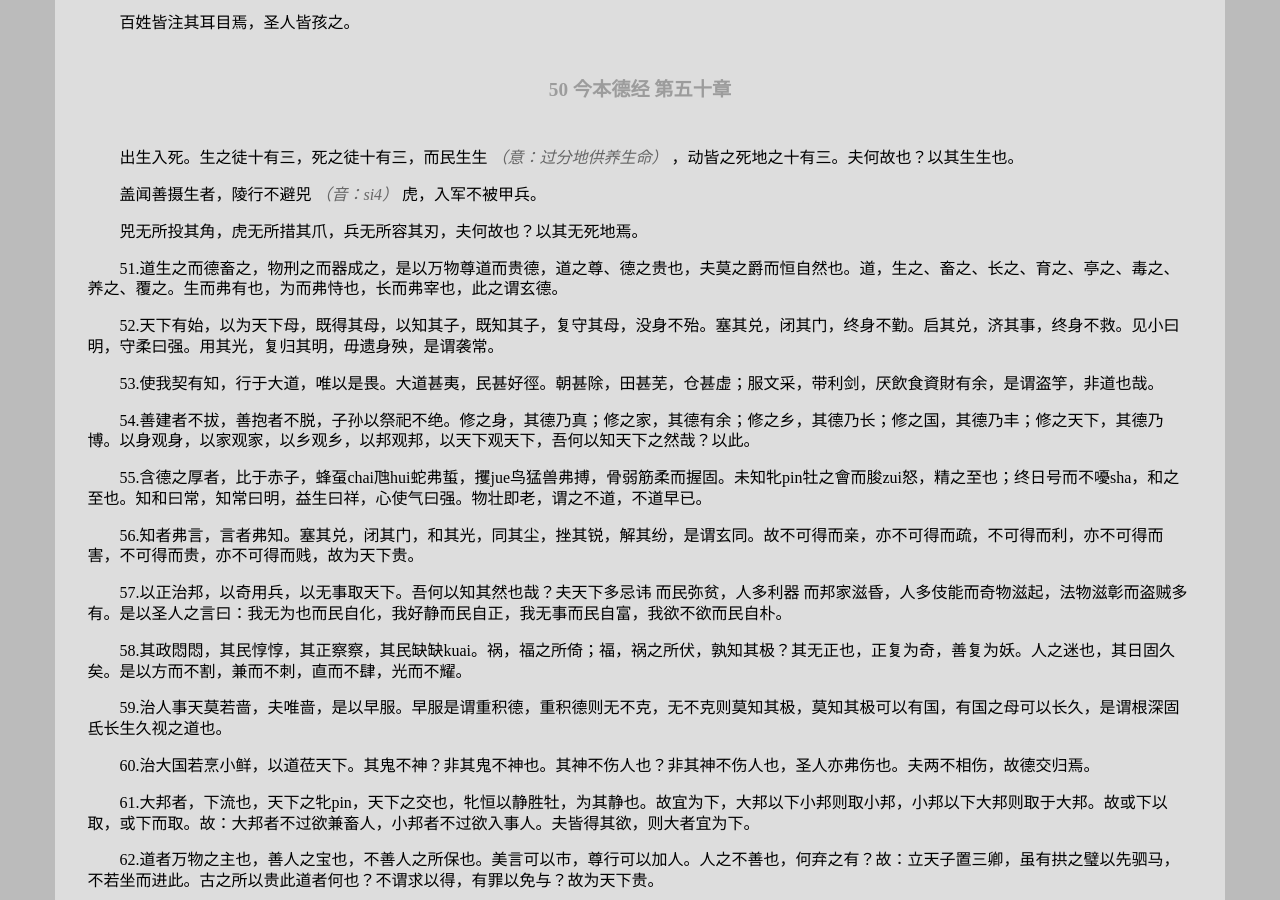
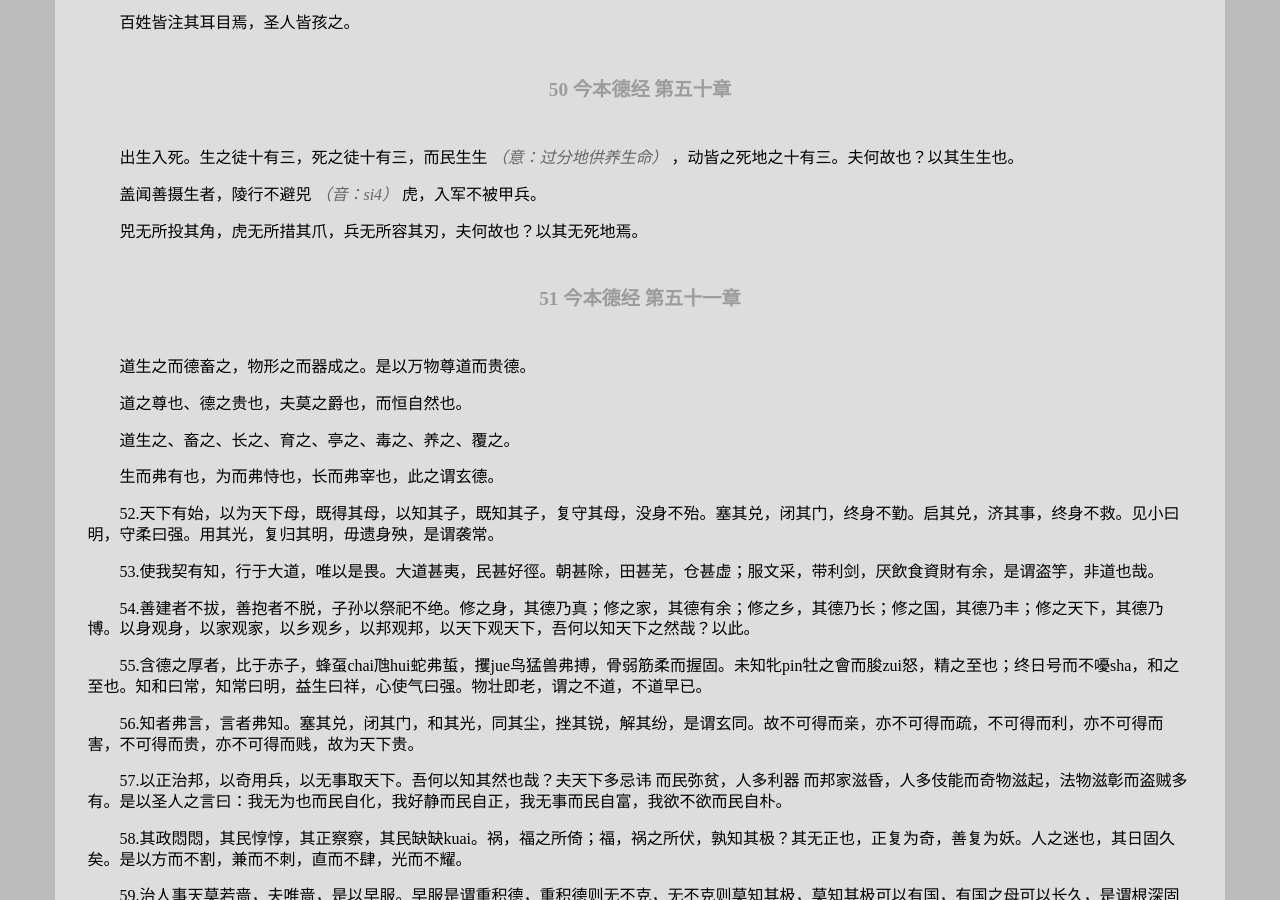
Before and after one commit to leiqin/leiqin.github.io, a Jekyll site: the page built from shoucang/daodejing.markdown, in a window 1280 px wide and 900 px high, scrolled down 3321 px. Built offline with Jekyll 4.4.1, drawn with Linux system fonts in a browser that asks for light colours; nearby versions of some CDN libraries.

Commit message:
道德经 德经 51

```diff
--- a/shoucang/daodejing.markdown
+++ b/shoucang/daodejing.markdown
@@ -135,10 +135,17 @@ title: 道德经
 
 兕无所投其角，虎无所措其爪，兵无所容其刃，夫何故也？以其无死地焉。
 
+###### 51 今本德经 第五十一章
+
+道生之而德畜之，物形之而器成之。是以万物尊道而贵德。
+
+道之尊也、德之贵也，夫莫之爵也，而恒自然也。
+
+道生之、畜之、长之、育之、亭之、毒之、养之、覆之。
+
+生而弗有也，为而弗恃也，长而弗宰也，此之谓玄德。
 
 
-
-51.道生之而德畜之，物刑之而器成之，是以万物尊道而贵德，道之尊、德之贵也，夫莫之爵而恒自然也。道，生之、畜之、长之、育之、亭之、毒之、养之、覆之。生而弗有也，为而弗恃也，长而弗宰也，此之谓玄德。
 
 52.天下有始，以为天下母，既得其母，以知其子，既知其子，复守其母，没身不殆。塞其兑，闭其门，终身不勤。启其兑，济其事，终身不救。见小曰明，守柔曰强。用其光，复归其明，毋遗身殃，是谓袭常。
 
```
